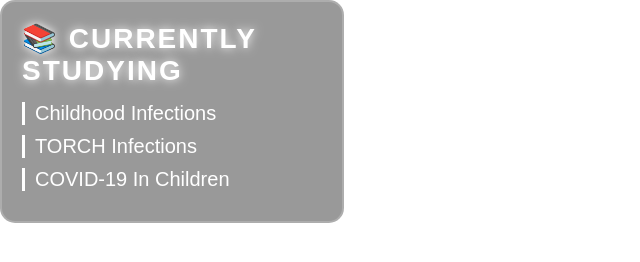
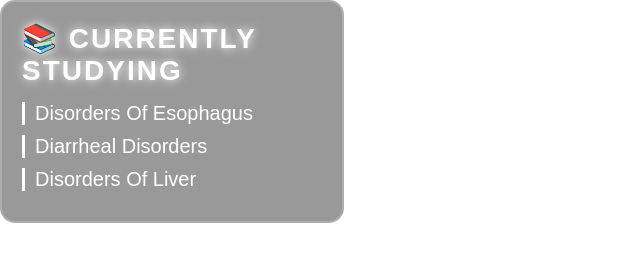
Before and after one commit to meetHeat45/What-to-study, a plain HTML site: page index.html in a window 1280 px wide. Shown: the whole page, without its empty margins (0-640 px from the left). Drawn offline with Linux system fonts and the light colour scheme.

Commit message:
Update index.html

```diff
--- a/index.html
+++ b/index.html
@@ -45,9 +45,9 @@ border-left:3px solid white;
 
 <div id="title">📚 CURRENTLY STUDYING</div>
 
-<div class="task">Childhood Infections</div>
-<div class="task">TORCH Infections</div>
-<div class="task">COVID-19 In Children</div>
+<div class="task">Disorders Of Esophagus</div>
+<div class="task">Diarrheal Disorders</div>
+<div class="task">Disorders Of Liver</div>
 
 </div>
 
```
